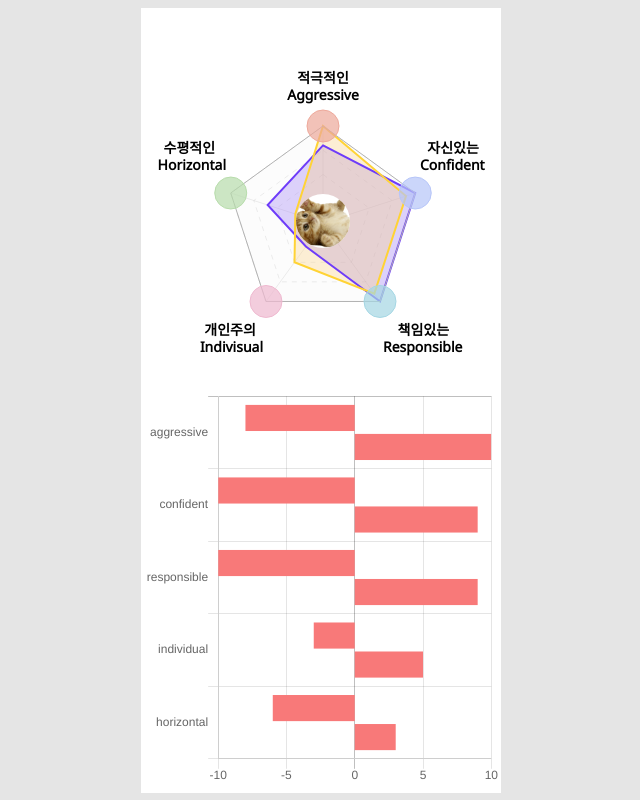
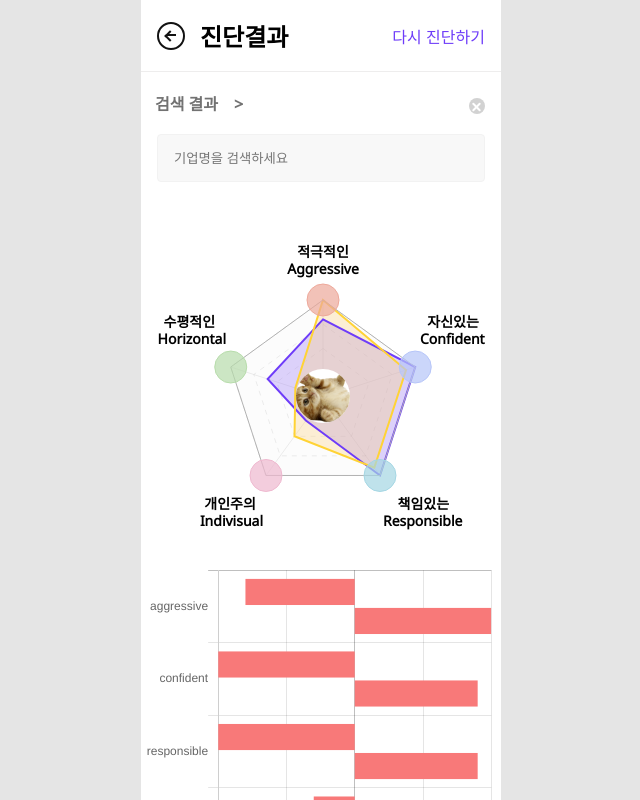
Before and after one commit to chltjdrhd777/wanted-codestates-project-8-11, a Vue app: page / in a window 1280 px wide. Shown: the top 800 px of the page, without its empty margins (319-959 px from the left). Built offline with nearby package versions, Linux system fonts and the light colour scheme.

Commit message:
TEST : 코드공유

```diff
--- a/src/App.vue
+++ b/src/App.vue
@@ -1,12 +1,21 @@
 <template>
   <main class="flex-center">
     <section class="container">
+      <TopHeader />
+      <SearchBar
+        :searchValue="searchValue"
+        :setSearchValue="setSearchValue"
+        :deleteSearchvalue="deleteSearchvalue"
+      />
+
       <div class="radar-wrapper">
         <img src="./assets/cat.png" alt="cat thumb" class="thumb" />
         <RadarChart :chartData="chartData" :options="options" />
       </div>
       <BarChart :surveyData="surveyData" />
     </section>
+
+    <Modal v-if="searchValue === null" />
   </main>
 </template>
 
@@ -14,12 +23,18 @@
 import { surveyData } from "@/data";
 import RadarChart from "./components/RadarChart.vue";
 import BarChart from "./components/BarChart.vue";
+import TopHeader from "./components/TopHeader.vue";
+import SearchBar from "./components/SearchBar.vue";
+import Modal from "./components/ModalView.vue";
 
 export default {
   name: "App",
   components: {
     RadarChart,
     BarChart,
+    TopHeader,
+    SearchBar,
+    Modal,
   },
   data() {
     const {
@@ -67,13 +82,7 @@ export default {
             "rgba(238, 184, 207, 0.7)",
             "rgba(183, 220, 171, 0.7)",
           ],
-          pointBorderColor: [
-            "#EDA89A",
-            "#B6C5F8",
-            "#A4D6E3",
-            "#EEB8CF",
-            "#B7DCAB",
-          ],
+          pointBorderColor: ["#EDA89A", "#B6C5F8", "#A4D6E3", "#EEB8CF", "#B7DCAB"],
           pointRadius: 16,
           pointHitRadius: -16,
           order: 0,
@@ -113,7 +122,26 @@ export default {
       chartData,
       options,
       surveyData,
+      searchValue: "",
+      companyList: ["삼성", "카카오", "lg"],
     };
+  },
+  methods: {
+    setSearchValue(value) {
+      value = value.toLowerCase();
+      if (!this.companyList.includes(value)) {
+        this.searchValue = null;
+        setTimeout(() => {
+          this.searchValue = "";
+        }, 1000);
+      } else {
+        this.searchValue = value;
+      }
+    },
+    deleteSearchvalue() {
+      console.log("hello");
+      this.searchValue = "";
+    },
   },
 };
 </script>
@@ -138,13 +166,15 @@ body {
 }
 main {
   width: 100vw;
-  height: 100vh;
+  height: 100%;
+  min-height: 100vh;
   background-color: #e5e5e5;
 }
 
 .container {
   width: 360px;
-  height: 785px;
+  /* height: 785px; */
+  min-height: 785px;
   background-color: #fff;
 }
 
--- /dev/null
+++ b/src/components/ModalView.vue
@@ -0,0 +1,31 @@
+<template>
+  <div class="modal-back">
+    <h2 class="modal-content">해당하는 기업이 없습니다!</h2>
+  </div>
+</template>
+<script>
+export default {};
+</script>
+<style>
+.modal-back {
+  width: 100vw;
+  height: 130vh;
+  position: fixed;
+  z-index: 0;
+  background-color: rgba(0, 0, 0, 0.5);
+}
+
+.modal-content {
+  width: 40%;
+  height: 40%;
+  background-color: white;
+  position: absolute;
+  top: 50%;
+  left: 50%;
+  transform: translate(-50%, -50%);
+  display: flex;
+  align-items: center;
+  justify-content: center;
+  border-radius: 12px;
+}
+</style>
--- /dev/null
+++ b/src/components/SearchBar.vue
@@ -0,0 +1,133 @@
+<template>
+  <div class="search">
+    <div class="search-header">
+      <div class="search-result">
+        <span>검색 결과</span>
+        <span>></span>
+      </div>
+      <div class="remove-container">
+        <div class="company">{{ searchValue }}</div>
+        <button class="button-x" type="button" @click="deleteCompany"></button>
+      </div>
+    </div>
+    <input type="text" @keyup.enter="submit" placeholder="기업명을 검색하세요" />
+  </div>
+</template>
+
+<script>
+export default {
+  props: {
+    searchValue: String,
+    setSearchValue: Function,
+    deleteSearchvalue: Function,
+  },
+  methods: {
+    deleteCompany() {
+      this.deleteSearchvalue();
+    },
+    submit(e) {
+      this.setSearchValue(e.target.value);
+    },
+  },
+};
+</script>
+
+<style>
+.search {
+  display: flex;
+  flex-direction: column;
+  align-items: center;
+}
+.search-header {
+  display: flex;
+  flex-direction: row;
+  align-items: center;
+  justify-content: space-between;
+  width: 360px;
+  height: 62px;
+  background-color: white;
+}
+.search-result {
+  margin-left: 6px;
+}
+
+/* 검색 결과 */
+.search .search-header span:nth-child(1) {
+  color: #727272;
+  font-size: 16px;
+  font-weight: 700;
+
+  flex: none;
+  order: 0;
+  flex-grow: 0;
+  margin: 0px 8px;
+}
+
+/* > */
+.search .search-header span:nth-child(2) {
+  color: #727272;
+  font-size: 16px;
+  font-weight: 700;
+
+  flex: none;
+  order: 1;
+  flex-grow: 0;
+  margin: 0px 8px;
+}
+
+.remove-container {
+  display: flex;
+  flex-direction: row;
+  margin-right: 16px;
+}
+
+/* 검색박스 */
+input {
+  padding: 12px 16px;
+  width: 328px;
+  height: 48px;
+  left: 16px;
+  top: 134px;
+  background: #f8f8f8;
+  border: 1px solid #f2f2f2;
+  box-sizing: border-box;
+  border-radius: 4px;
+}
+
+/* 회사 이름 뜨는 곳 */
+.company {
+  color: rgb(161, 159, 159);
+  margin-right: 10px;
+}
+
+/* x 버튼 */
+.button-x {
+  margin-top: 6px;
+  width: 16px;
+  height: 16px;
+  position: relative;
+  background: #d2d2d2;
+  border-radius: 50%;
+  text-indent: -9999px;
+  border: none;
+  cursor: pointer;
+}
+.button-x:before,
+.button-x:after {
+  content: "";
+  width: 11px;
+  height: 2px;
+  position: absolute;
+  top: 48%;
+  border-radius: 5px;
+  background: white;
+}
+.button-x:before {
+  left: 2px;
+  transform: rotate(45deg);
+}
+.button-x:after {
+  right: 3px;
+  transform: rotate(-45deg);
+}
+</style>
--- /dev/null
+++ b/src/components/TopHeader.vue
@@ -0,0 +1,98 @@
+<template>
+  <div class="header">
+    <div class="header-inner">
+      <div class="arr">
+        <div class="circle">
+          <span>
+            <p class="arrow"></p>
+          </span>
+        </div>
+      </div>
+      <span class="result">진단결과</span>
+    </div>
+    <button class="rediag" @click="reloadPage">다시 진단하기</button>
+  </div>
+</template>
+
+<script>
+export default {
+  methods: {
+    reloadPage() {
+      window.location.reload();
+    }
+  }
+};
+</script>
+
+<style>
+.header {
+  display: flex;
+  flex-direction: row;
+  align-items: center;
+  justify-content: space-between;
+  width: 360px;
+  height: 72px;
+  padding: 16px;
+  background-color: white;
+  border-bottom: 1px solid rgb(238, 237, 237);
+}
+.header-inner {
+  display: flex;
+  align-items: center;
+}
+
+/* 화살표 스타일링 */
+.arr span {
+  position: relative;
+}
+.arr span::after {
+  content: '';
+  width: 6px;
+  height: 6px;
+  border-top: 2px solid #121212;
+  border-right: 2px solid #121212;
+  display: inline-block;
+  transform: rotate(225deg);
+  position: absolute;
+  top: 8px;
+  left: 7px;
+}
+.circle{
+  width: 28px;
+  height: 28px;
+  left: 0%;
+  right: 0%;
+  top: 0%;
+  bottom: 0%;
+  border: 2px solid #121212;
+  box-sizing: border-box;
+  border-radius: 80px;
+  margin-right: 15px;
+}
+.arrow{
+  width: 9px;
+  height: 10px;
+  position: absolute;
+  left: 7.5px;
+  right: 32.14%;
+  top: 2.5px;
+  bottom: 50%;
+  border-bottom: 2px solid #121212;
+}
+
+/* 진단결과 */
+.result {
+  font-size: 24px;
+  font-weight: 700;
+}
+
+/* 다시 진단하기 */
+.rediag {
+  font-size: 16px;
+  font-weight: 400;
+  color: #6E3CF9;
+  background-color: white;
+  border: none;
+  cursor: pointer;
+}
+</style>
```
Also changed, not shown: 1 other file (tests, documents, lock files or other folders).
